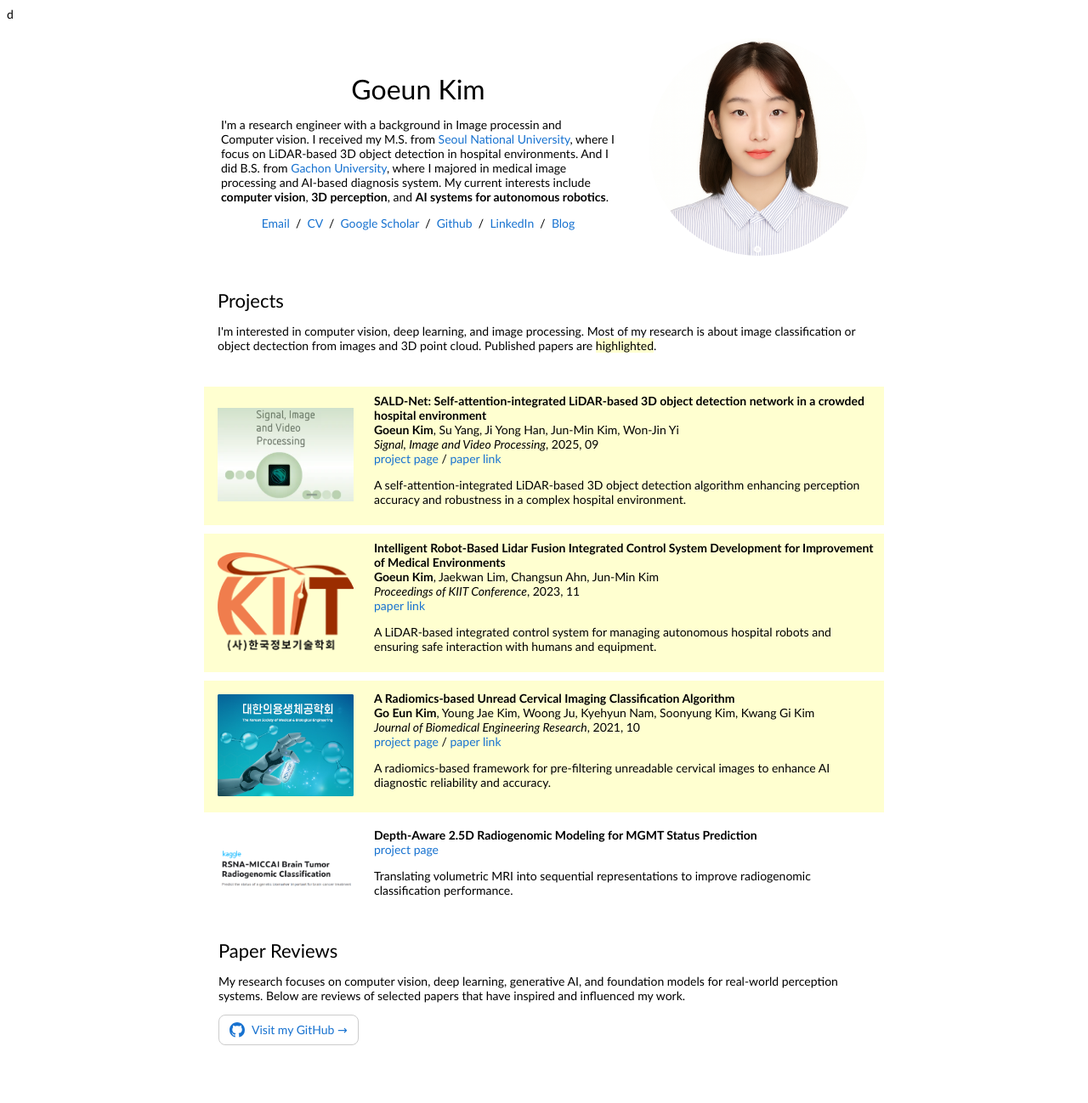
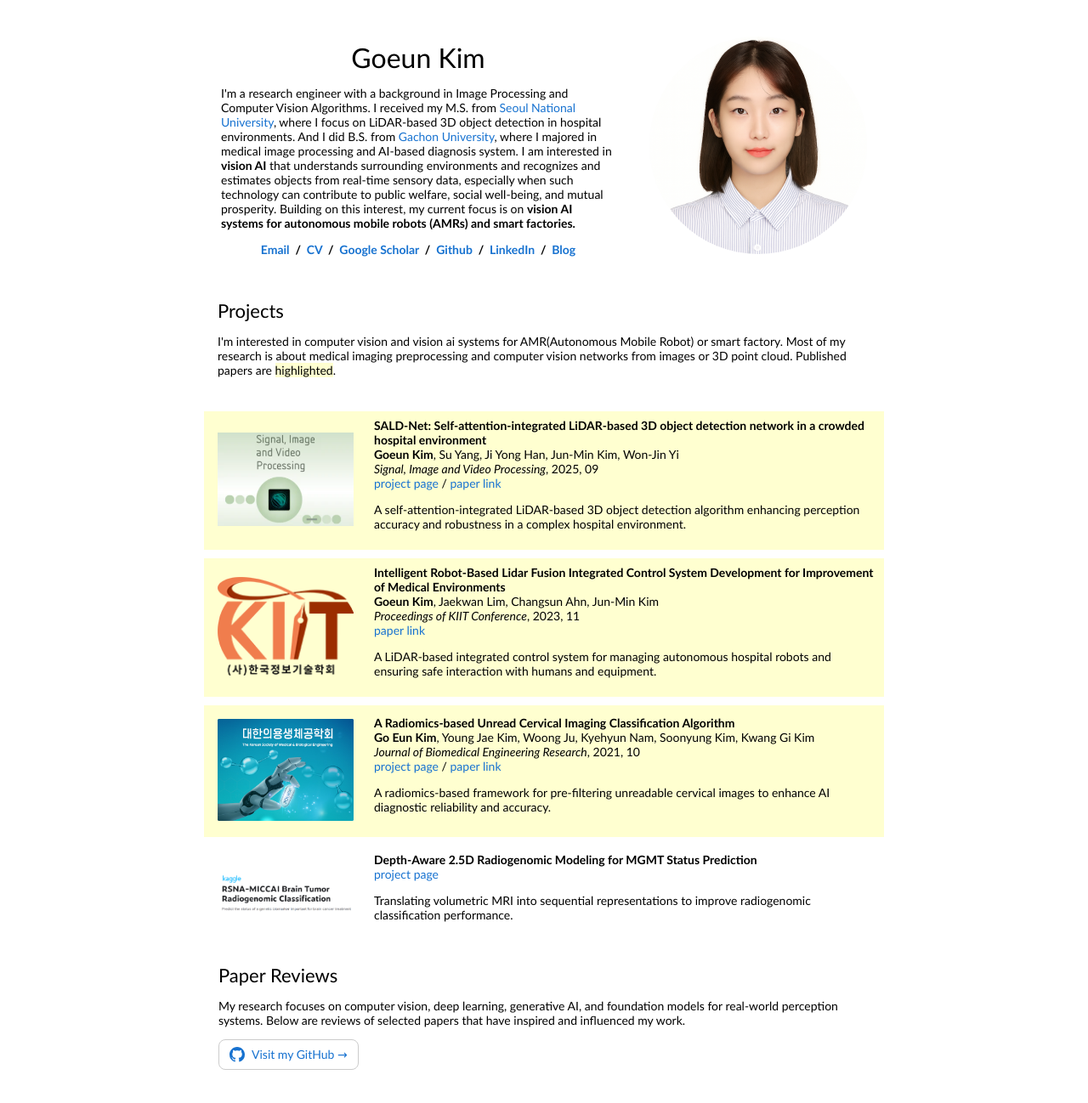
Before and after one commit to Groovy52/Groovy52.github.io, a Jekyll site: the page index.html, which Jekyll copies as it is, in a window 1280 px wide. Shown: the whole page at 85% size. Built offline with Jekyll 4.4.1, drawn with Linux system fonts in a browser that asks for light colours; before the commit the page ends 1269 px from its top, so only the background shows below that.

Commit message:
Update index.html

```diff
--- a/index.html
+++ b/index.html
@@ -8,7 +8,7 @@
     <meta name="author" content="Goeun Kim">
     <meta name="viewport" content="width=device-width, initial-scale=1">
     <link rel="stylesheet" type="text/css" href="stylesheet.css">
-    d
+
   </head>
 
   <body>
@@ -22,10 +22,11 @@
                   Goeun Kim
                 </p>
                 <p>
-				  I'm a research engineer with a background in Image processin and Computer vision.
-				  I received my M.S. from <a href="https://snu.ac.kr/">Seoul National University</a>, where I focus on LiDAR-based 3D object detection in hospital environments.
-				  And I did B.S. from <a href="https://www.gachon.ac.kr/">Gachon University</a>, where I majored in medical image processing and AI-based diagnosis system.
-					My current interests include <strong>computer vision</strong>, <strong>3D perception</strong>, and <strong>AI systems for autonomous robotics</strong>.
+				    I'm a research engineer with a background in Image Processing and Computer Vision Algorithms.
+				    I received my M.S. from <a href="https://snu.ac.kr/">Seoul National University</a>, where I focus on LiDAR-based 3D object detection in hospital environments.
+				    And I did B.S. from <a href="https://www.gachon.ac.kr/">Gachon University</a>, where I majored in medical image processing and AI-based diagnosis system.
+					I am interested in <strong>vision AI</strong> that understands surrounding environments and recognizes and estimates objects from real-time sensory data, especially when such technology can contribute to public welfare, social well-being, and mutual prosperity.
+					Building on this interest, my current focus is on <strong>vision AI systems for autonomous mobile robots (AMRs)<strong> and <strong>smart factories.<strong>
 				</p>
                 <p style="text-align:center">
                     <a href="mailto:goeun678@gmail.com">Email</a> &nbsp;/&nbsp;
@@ -46,7 +47,7 @@
               <td style="padding:16px;width:100%;vertical-align:middle">
                 <h2>Projects</h2>
                 <p>
-                  I'm interested in computer vision, deep learning, and image processing. Most of my research is about image classification or object dectection from images and 3D point cloud. Published papers are <span class="highlight">highlighted</span>.
+                  I'm interested in computer vision and vision ai systems for AMR(Autonomous Mobile Robot) or smart factory. Most of my research is about medical imaging preprocessing and computer vision networks from images or 3D point cloud. Published papers are <span class="highlight">highlighted</span>.
             	<p>
 			  </td>
 			</tr>
```
